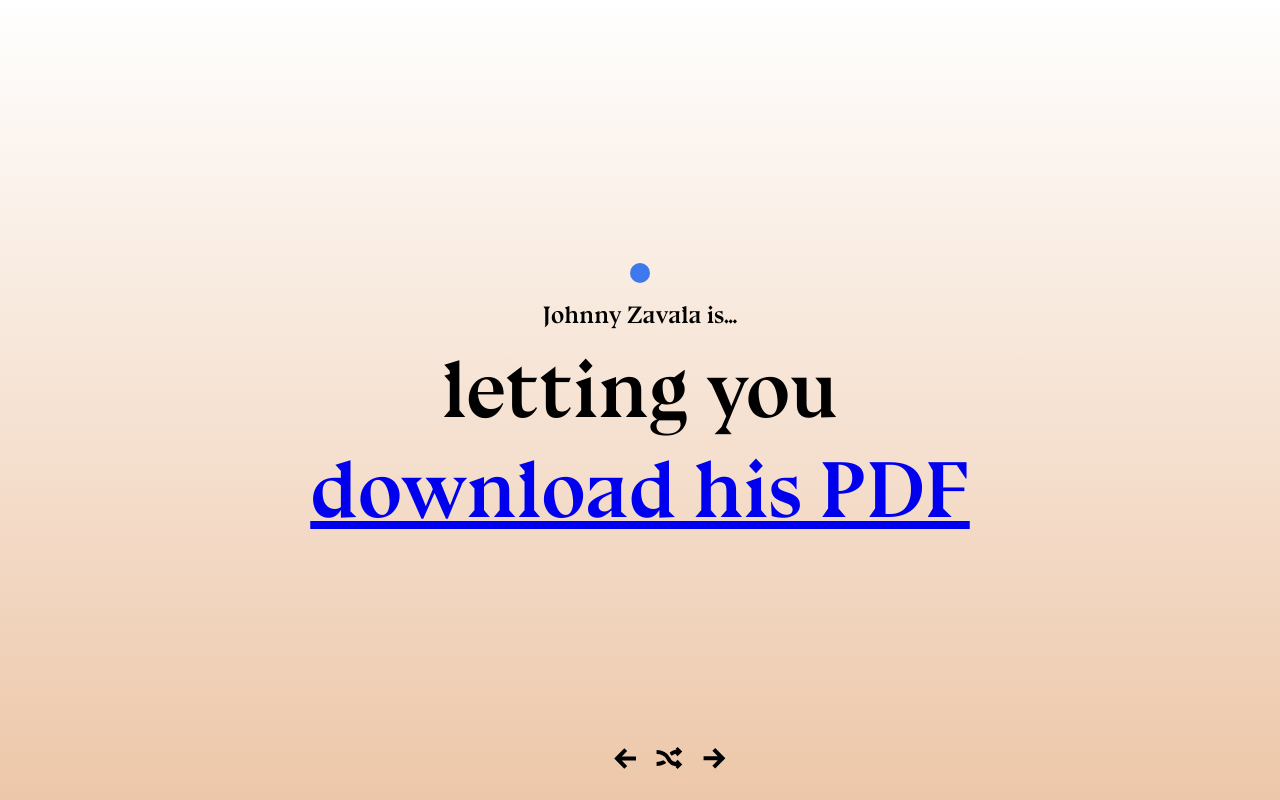
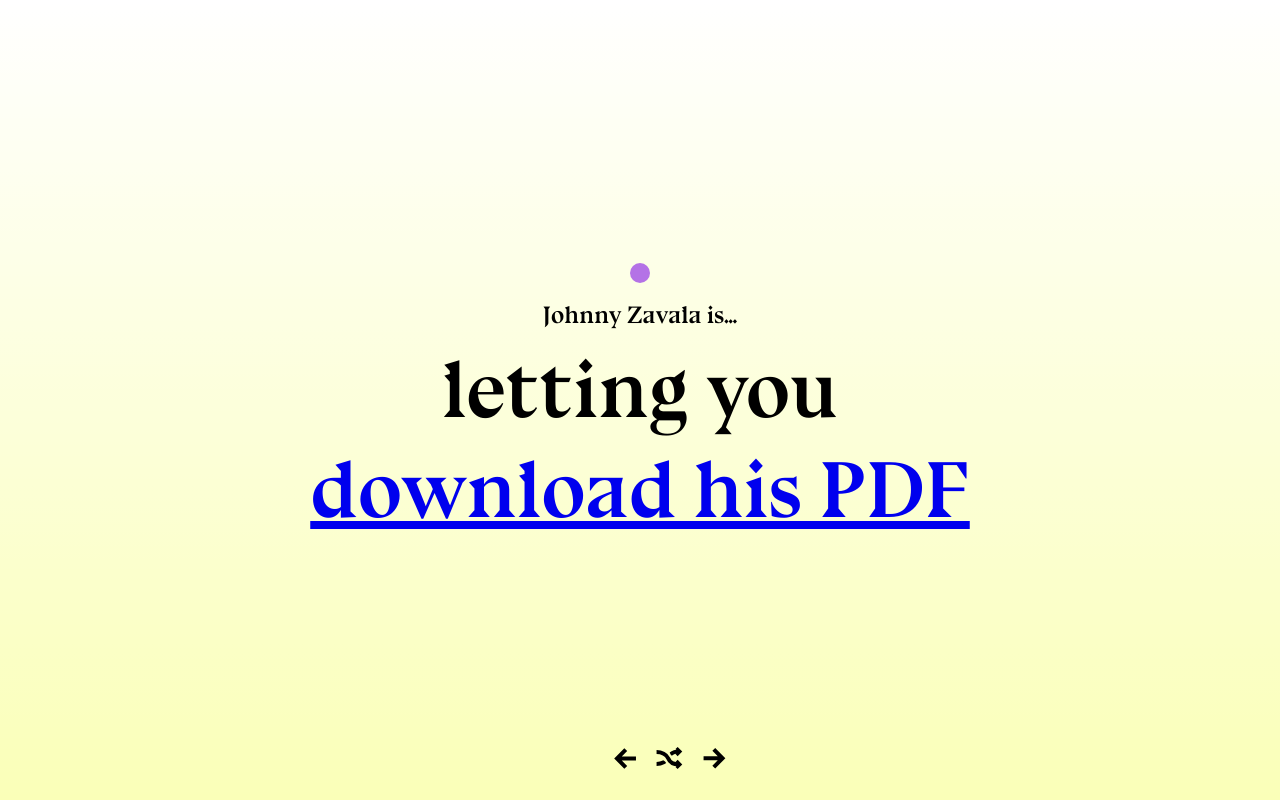
Before and after one commit to j-zavala/rosy-website, a website: page index.html in a window 1280 px wide. Both pictures are taken after a click on the picture 625 px from the left and 758 px from the top of the page. Drawn offline with Linux system fonts and the light colour scheme.

Commit message:
added randomness button, smooth transitions

```diff
--- a/assets/pages.js
+++ b/assets/pages.js
@@ -5,23 +5,23 @@ let pageNumber = 0
 const pages = [
     {
         content:"a Queens-based graphic designer",
-        backgroundColor: "",
-        circleColor: ""
+        background: "#edc7a9",
+        circle: "#3e78ed"
     },
     {
-        content:"Kanye West biggest fan",
-        backgroundColor: "",
-        circleColor: ""
+        content:"Kanye West's biggest fan",
+        background: "#a1fffe",
+        circle: "#e34a47"
     },
     {
         content:"looking for a job at the end of October",
-        backgroundColor: "",
-        circleColor: ""
+        background: "#d3c7f3",
+        circle: "#f7fe00"
     },
     {
         content:`letting you <a href="pdf.pdf">download his PDF</a>`,
-        backgroundColor: "",
-        circleColor: ""
+        background: "#faffb8",
+        circle: "#b472e6"
     },
 
 ]
@@ -29,7 +29,10 @@ const pages = [
 // pick the relevant tags
 const nextTag = document.querySelector("footer img.next")
 const prevTag = document.querySelector("footer img.prev")
+const randomTag =  document.querySelector("footer img.random")
 const outputTag = document.querySelector("h2")
+const circleTag = document.querySelector("section div.circle")
+const bodyTag = document.querySelector("body")
 
 //goes to the next page
 const next = function ()
@@ -56,11 +59,22 @@ const prev = function ()
 	updateSection()
 }
 
+//goes to random page
+const random = function () {
+    pageNumber = chance.integer({ min: 0, max: pages.length - 1 })
+
+    updateSection()
+
+}
+
 //Updates content and style according to the page we are on
 const updateSection = function ()
 {
         outputTag.innerHTML = pages[pageNumber].content
+        bodyTag.style.backgroundColor = pages[pageNumber].background
+        circleTag.style.backgroundColor = pages[pageNumber].circle
 }
 // on click of tag, run corresponding function
 nextTag.addEventListener("click", next)
 prevTag.addEventListener("click", prev)
+randomTag.addEventListener("click", random)
--- a/assets/style.css
+++ b/assets/style.css
@@ -13,6 +13,8 @@ body {
     color: #000000;
 
     height: 100vh;
+
+    transition: background-color 0.5s;
 }
 
 h1 {
@@ -39,6 +41,8 @@ section div.circle {
     background-color: #3e78ed;
     border-radius: 50%;
     display: inline-block;
+
+    transition: background-color 0.5s;
 }
 
 footer {
--- a/index.html
+++ b/index.html
@@ -28,6 +28,7 @@
     </footer>
 
     <script src="./assets/pages.js"></script>
+    <script src="http://chancejs.com/chance.min.js"></script>
 
 </body>
 </html>
```
Also changed, not shown: package.json (added, +23 -0 lines), 1 other file.
